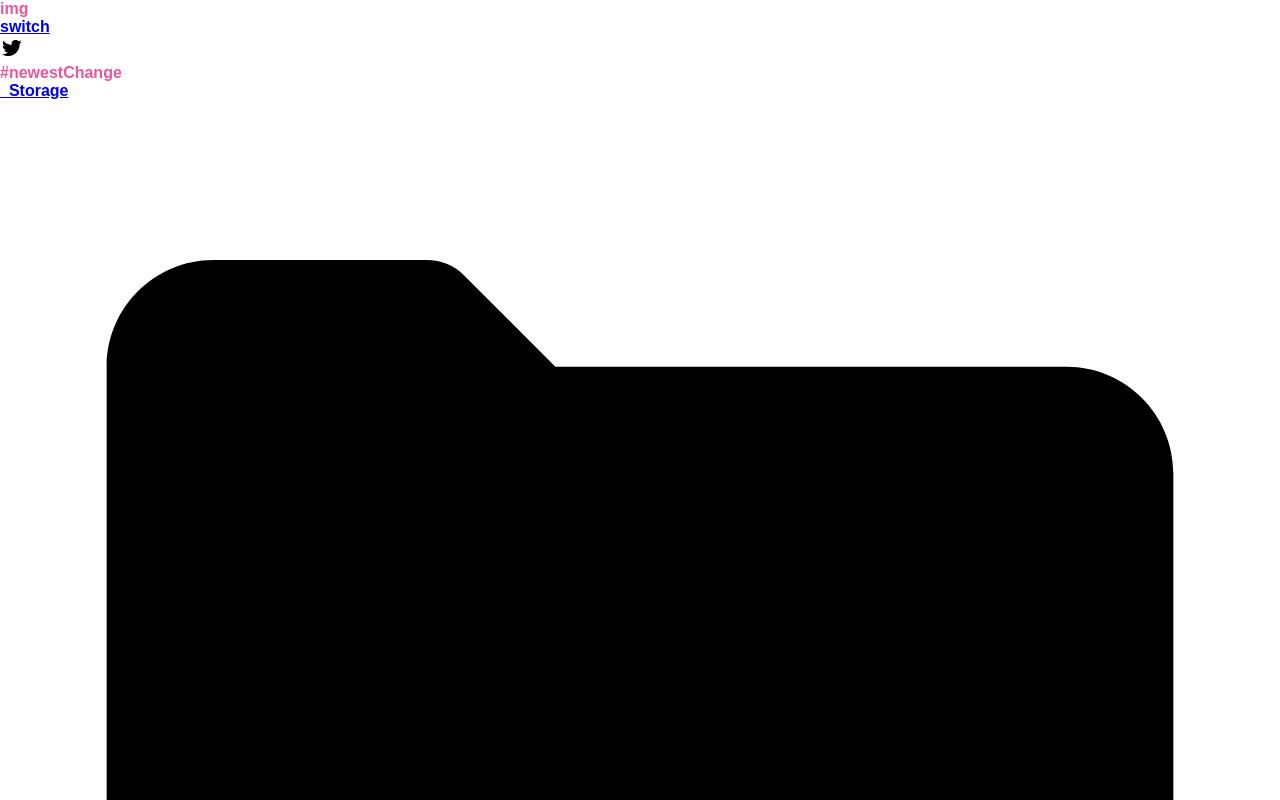
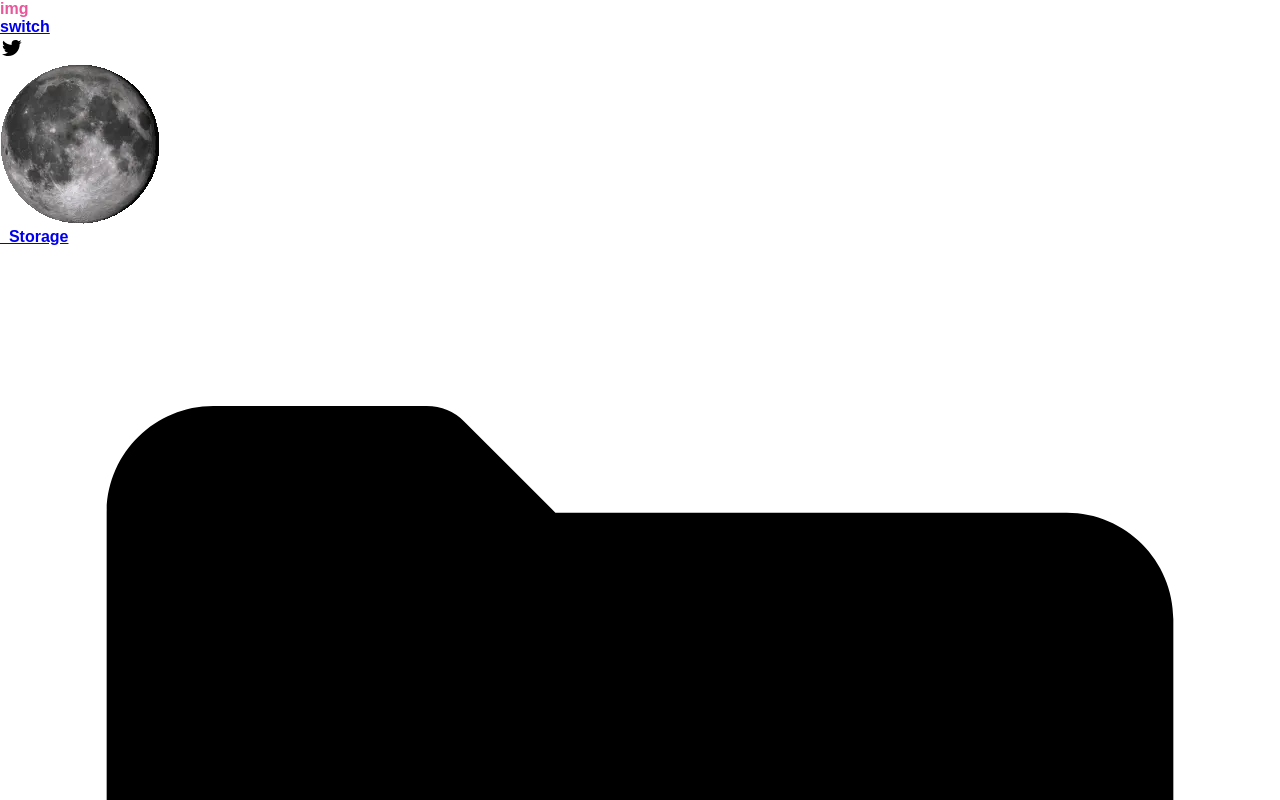
Before and after one commit to mamehutaru/homepage, a Next.js app: page / in a window 1280 px wide. Shown: the top 800 px of the page. Built offline with nearby package versions, Linux system fonts and the light colour scheme; a web font is replaced by a local one.

Commit message:
月を追加した

```diff
--- a/app/_components/fileManager/FileSystemBoard.tsx
+++ /dev/null
@@ -1,63 +0,0 @@
-import folderData from "@/app/const/folderData";
-import FolderStructure from "@/app/lib/folderStructure";
-import { SearchParams, searchCurrentDirItems } from "@/app/lib/utils";
-import Link from "next/link";
-import Items from "./Items";
-import Nav from "./Nav";
-import { css } from "@/styled-system/css";
-
-const containerWrapper = css({
-  width: "100vw",
-  minHeight: "100vh",
-});
-
-const itemsContainer = css({
-  margin: "10vw 15vw",
-  display: "grid",
-  gridTemplateColumns: "1fr 1fr",
-  columnGap: "10vw",
-  rowGap: "10vw",
-  //bg: "#0f0",
-});
-
-const FileSystemBoard = ({ searchParams }: { searchParams: SearchParams }) => {
-  console.log(searchParams["mode"]);
-  const currentPath = searchParams["dir"]; //クエリパラメータを受け取る．
-
-  if (currentPath === undefined) {
-    //つまりルートなら
-
-    return (
-      <div className={containerWrapper}>
-        <Nav dirNames={[]} />
-
-        <div className={itemsContainer}>
-          {folderData.map((folder) => {
-            return <Items dirItems={folder} currentPath={""} />;
-          })}
-        </div>
-      </div>
-    );
-  } else {
-    const dirNames = currentPath.split("_").filter(Boolean); //ディレクトリの親子構造を["親", "子", "孫"]のように変換
-
-    const currentDirItems = searchCurrentDirItems(dirNames, folderData);
-
-    return (
-      <div className={containerWrapper}>
-        <Nav dirNames={dirNames} />
-        <div className={itemsContainer}>
-          {currentDirItems ? ( //中身あるなら
-            currentDirItems.map((items) => {
-              return <Items dirItems={items} currentPath={currentPath} />;
-            })
-          ) : (
-            <p>中身ないよ</p>
-          )}
-        </div>
-      </div>
-    );
-  }
-};
-
-export default FileSystemBoard;
--- /dev/null
+++ b/app/_components/fileManager/FileSystemPanel.tsx
@@ -0,0 +1,27 @@
+import folderData from "@/app/const/folderData";
+import FolderStructure from "@/app/lib/folderStructure";
+import { SearchParams, searchCurrentDirItems } from "@/app/lib/utils";
+import Nav from "./Nav";
+import { css } from "@/styled-system/css";
+import ItemsContainer from "./ItemsContainer";
+
+const containerWrapper = css({
+  width: "100vw",
+  minHeight: "100vh",
+});
+
+const FileSystemBoard = ({ searchParams }: { searchParams: SearchParams }) => {
+  const currentPath = searchParams["dir"] || ""; //dirクエリパラメータを受け取る．("_a_b_c")
+
+  //Navを修正したら消す
+  const dirNames = currentPath.split("_").filter(Boolean);
+
+  return (
+    <div className={containerWrapper}>
+      <Nav dirNames={dirNames} />
+      <ItemsContainer searchParams={searchParams} />
+    </div>
+  );
+};
+
+export default FileSystemBoard;
--- a/app/_components/fileManager/Items.tsx
+++ /dev/null
@@ -1,86 +0,0 @@
-import FolderStructure from "@/app/lib/folderStructure";
-import Link from "next/link";
-import FolderSvg from "@/public/folderSvg";
-import { css } from "@/styled-system/css";
-import AlbumSvg from "@/public/albumSvg";
-
-type ItemsProps = {
-  dirItems: FolderStructure;
-  currentPath: string;
-};
-
-const itemsWrapper = css({
-  _hover: {
-    color: "#3cbac0",
-  },
-});
-
-const folderImg = css({
-  width: "auto",
-  height: "auto",
-
-  filter: "drop-shadow(4px 4px 0px var(--theme-color))",
-  fill: "var(--bg-color)",
-  stroke: "var(--theme-color)",
-  strokeWidth: "0.5px",
-});
-
-const filePanelWrapper = css({
-  display: "flex",
-  width: "100%",
-  aspectRatio: "1 / 1",
-  //bg: "#cfc",
-});
-
-const filePanel = css({
-  display: "flex",
-  width: "80%",
-  aspectRatio: "1 / 1",
-  margin: "auto",
-  borderRadius: "0.5rem",
-  bg: "#fff",
-  border: "2px solid var(--theme-color)",
-  boxShadow: "4px 4px 0px var(--theme-color)",
-});
-
-const albumImg = css({
-  width: "70%",
-  height: "70%",
-  margin: "auto",
-  fill: "var(--theme-color)",
-});
-
-const itemName = css({
-  textAlign: "center",
-  display: "block",
-});
-
-const Items = ({ dirItems, currentPath }: ItemsProps) => {
-  if (dirItems.type === "folder") {
-    return (
-      <Link
-        href={`/?dir=${currentPath}_${dirItems.name}`}
-        className={itemsWrapper}
-        scroll={false}
-      >
-        <FolderSvg className={folderImg} />
-
-        <span className={itemName}>{dirItems.name}</span>
-      </Link>
-    );
-  } else if (dirItems.src) {
-    //フォルダじゃなくてファイルだった場合
-    return (
-      <Link href={dirItems.src} className={itemsWrapper} scroll={false}>
-        <div className={filePanelWrapper}>
-          <div className={filePanel}>
-            <AlbumSvg className={albumImg} />
-          </div>
-        </div>
-        <span className={itemName}>{dirItems.name}</span>
-      </Link>
-    );
-  }
-};
-
-export default Items;
--- /dev/null
+++ b/app/_components/fileManager/ItemsContainer.tsx
@@ -0,0 +1,110 @@
+import Link from "next/link";
+import FolderSvg from "@/public/folderSvg";
+import { css } from "@/styled-system/css";
+import AlbumSvg from "@/public/albumSvg";
+import { SearchParams, searchCurrentDirItems } from "@/app/lib/utils";
+import folderData from "@/app/const/folderData";
+
+const itemsContainer = css({
+  margin: "10vw 15vw",
+  display: "grid",
+  gridTemplateColumns: "1fr 1fr",
+  columnGap: "10vw",
+  rowGap: "10vw",
+  //bg: "#0f0",
+});
+
+const itemWrapper = css({
+  _active: {
+    transform: "scale(0.9)",
+  },
+});
+
+const folderImg = css({
+  width: "auto",
+  height: "auto",
+
+  filter: "drop-shadow(4px 4px 0px var(--theme-color))",
+  fill: "var(--bg-color)",
+  stroke: "var(--theme-color)",
+  strokeWidth: "0.5px",
+});
+
+const filePanelWrapper = css({
+  display: "flex",
+  width: "100%",
+  aspectRatio: "1 / 1",
+  //bg: "#cfc",
+});
+
+const filePanel = css({
+  display: "flex",
+  width: "80%",
+  aspectRatio: "1 / 1",
+  margin: "auto",
+  borderRadius: "0.5rem",
+  bg: "var(--bg-color)",
+  border: "2px solid var(--theme-color)",
+  boxShadow: "4px 4px 0px var(--theme-color)",
+});
+
+const albumImg = css({
+  width: "70%",
+  height: "70%",
+  margin: "auto",
+  fill: "var(--theme-color)",
+});
+
+const itemName = css({
+  textAlign: "center",
+  display: "block",
+});
+
+const ItemsContainer = ({ searchParams }: { searchParams: SearchParams }) => {
+  const currentPath = searchParams["dir"] || ""; //dirクエリパラメータを受け取る．("_a_b_c")
+
+  const currentDirItems = searchCurrentDirItems(currentPath, folderData);
+
+  if (!currentDirItems) {
+    return <p>空なんすけど</p>;
+  }
+
+  return (
+    <div className={itemsContainer}>
+      {currentDirItems.map((item) => {
+        if (item.type === "folder") {
+          return (
+            <Link
+              href={{
+                pathname: "/",
+                query: {
+                  dir: `${currentPath}_${item.name}`,
+                },
+              }}
+              className={itemWrapper}
+              scroll={false}
+            >
+              <FolderSvg className={folderImg} />
+
+              <span className={itemName}>{item.name}</span>
+            </Link>
+          );
+        } else if (item.src) {
+          //フォルダじゃなくてファイルだった場合
+          return (
+            <Link href={item.src} className={itemWrapper} scroll={false}>
+              <div className={filePanelWrapper}>
+                <div className={filePanel}>
+                  <AlbumSvg className={albumImg} />
+                </div>
+              </div>
+              <span className={itemName}>{item.name}</span>
+            </Link>
+          );
+        }
+      })}
+    </div>
+  );
+};
+
+export default ItemsContainer;
--- a/app/_components/topPanel.tsx
+++ b/app/_components/topPanel.tsx
@@ -12,7 +12,7 @@ const topPanelWrapper = css({
   rowGap: "2px",
   bg: "var(--theme-color)",
   "& div": {
-    bg: "var(--bg-color)",
+    //bg: "var(--bg-color)",
   },
 });
 
@@ -21,20 +21,24 @@ const mainImagePanel = css({
   gridRowEnd: "3",
   gridColumnStart: "1",
   gridColumnEnd: "1",
+  bg: "var(--bg-color)",
 });
 
-const switchPanel = css({});
+const switchPanel = css({ bg: "var(--bg-color)" });
 
 const linkPanel = css({
   gridRowStart: "3",
   gridRowEnd: "3",
   display: "flex",
+  bg: "var(--bg-color)",
 });
 
 const titlePanel = css({
   display: "flex",
   gridRowStart: "2",
   gridRowEnd: "4",
+  bg: "var(--bg-color)",
+  //bg: "var(--theme-color)",
 
   textAlign: "center",
   "& span": {
@@ -60,6 +64,12 @@ const linkIcon = css({
   fill: "var(--theme-color)",
 });
 
+const moon = css({
+  height: "50%",
+  margin: "auto",
+  filter: " opacity(25%)  drop-shadow(0px 0px 0px var(--theme-color))",
+});
+
 const TopPanel = () => {
   return (
     <div className={topPanelWrapper}>
@@ -78,7 +88,7 @@ const TopPanel = () => {
         </a>
       </div>
       <div className={titlePanel}>
-        <span>#newestChange</span>
+        <img src="/moonRotating.webp" className={moon} />
       </div>
     </div>
   );
--- a/app/const/folderData.ts
+++ b/app/const/folderData.ts
@@ -89,27 +89,27 @@ const folderData: folderStructure[] = [
     items: [],
   },
   {
-    name: "新しいフォルダ",
+    name: "新しいフォルダ(1)",
     type: "folder",
     items: [],
   },
   {
-    name: "新しいフォルダ",
+    name: "新しいフォルダ(2)",
     type: "folder",
     items: [],
   },
   {
-    name: "新しいフォルダ",
+    name: "新しいフォルダ(3)",
     type: "folder",
     items: [],
   },
   {
-    name: "新しいフォルダ",
+    name: "新しいフォルダ(4)",
     type: "folder",
     items: [],
   },
   {
-    name: "新しいフォルダ",
+    name: "新しいフォルダ(5)",
     type: "folder",
     items: [],
   },
--- a/app/lib/utils.ts
+++ b/app/lib/utils.ts
@@ -4,23 +4,33 @@ export type SearchParams = {
   [key: string]: string | undefined;
 };
 
-//親子構造が示された配列を用いて，folderDataを探索．
-//結果として，親子構造内のもっとも下層の子の中身を返す再帰関数（天才）
+//pathを用いて，folderDataを探索して，現在のディレクトリの中身を返す再帰関数（天才）
 export const searchCurrentDirItems = (
-  dirNames: string[],
+  path: string,
   dir: FolderStructure[]
 ): FolderStructure[] | undefined => {
-  const currentDirName = dirNames[0]; //もっとも階層が上のディレクトリ
+  if (path === "") {
+    return dir;
+  }
+
+  //"_a_b_c"から"a"を抽出
+  const parts = path.split("_").filter(Boolean);
+  const currentDirName = parts[0];
+
+  //渡されたディレクトリ直下で，名前が"a"のディレクトリを探す
   const currentDir = dir.find((item) => item.name === currentDirName); //dirの中から，次のdirNameに一致するdirを探す
 
   if (!currentDir) {
     return undefined;
   }
 
-  if (dirNames.length === 1) {
+  //次の階層のディレクトリを探索するために"_a_b_c"を"_b_c"にする
+  const nextPath = parts.length !== 0 ? "_" + parts.slice(1).join("_") : "";
+
+  if (parts.length === 1) {
     //もっとも下層の子にたどり着いたら終了
-    return currentDir.items; //もっとも下層の子の中身を返す．
+    return currentDir.items;
   } else {
-    return searchCurrentDirItems(dirNames.slice(1), currentDir.items!); //再帰的処理
+    return searchCurrentDirItems(nextPath, currentDir.items!); //再帰的処理
   }
 };
--- a/app/page.tsx
+++ b/app/page.tsx
@@ -1,4 +1,4 @@
-import FileSystemBoard from "@/app/_components/fileManager/FileSystemBoard";
+import FileSystemPanel from "@/app/_components/fileManager/FileSystemPanel";
 import { SearchParams } from "@/app/lib/utils";
 import TopPanel from "./_components/topPanel";
 
@@ -6,7 +6,7 @@ const page = ({ searchParams }: { searchParams: SearchParams }) => {
   return (
     <main>
       <TopPanel />
-      <FileSystemBoard searchParams={searchParams} />
+      <FileSystemPanel searchParams={searchParams} />
     </main>
   );
 };
```
Also changed, not shown: public/moonRotating.webp (added).
